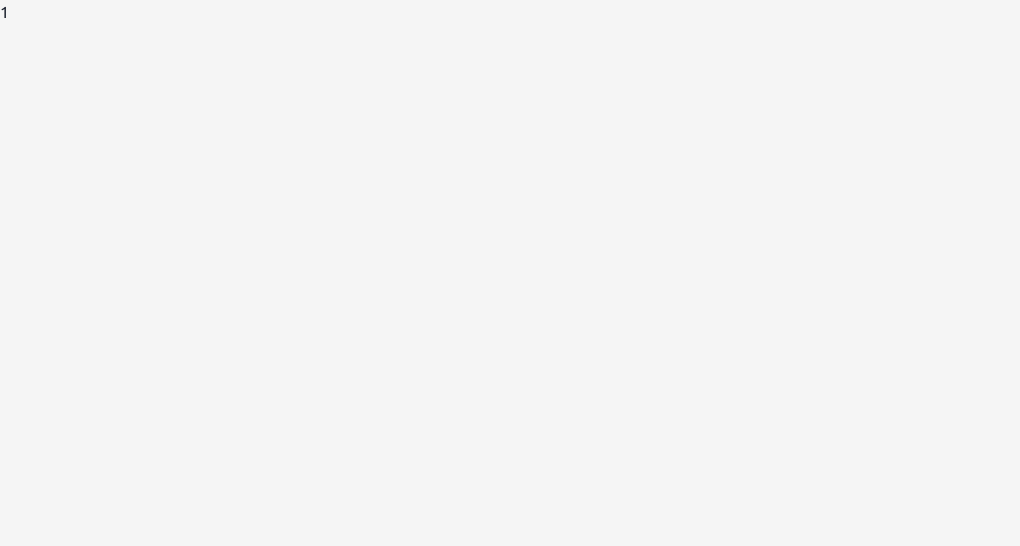
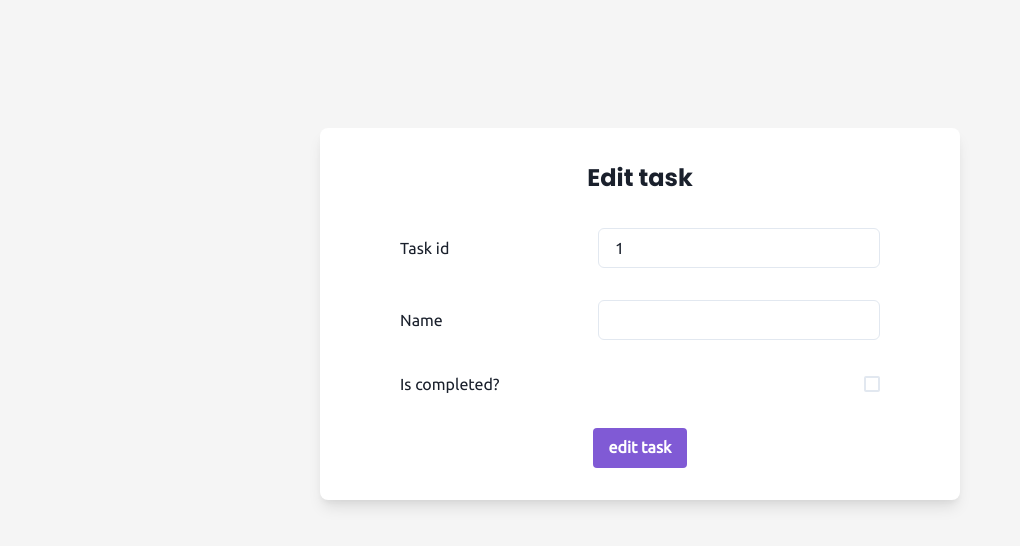
Before and after one commit to euliveiras/node-express-course, a Next.js app in the folder task-manager/task-manager-frontend/: page /task/1 in a window 1280 px wide. Shown: the top 546 px of the page, without its empty margins (0-1020 px from the left). Built offline with nearby package versions, Linux system fonts and the light colour scheme.

Commit message:
feat: added form to edit tasks details

```diff
--- a/task-manager/task-manager-frontend/src/pages/task/[slug].tsx
+++ b/task-manager/task-manager-frontend/src/pages/task/[slug].tsx
@@ -1,3 +1,20 @@
+import {
+  Box,
+  Button,
+  Center,
+  Checkbox,
+  Flex,
+  FormControl,
+  FormErrorMessage,
+  FormLabel,
+  Input,
+  InputGroup,
+  InputLeftElement,
+  InputRightElement,
+  Text,
+  VStack,
+} from "@chakra-ui/react";
+import { Field, Formik } from "formik";
 import { GetStaticPaths, GetStaticProps } from "next";
 
 type TaskProps = {
@@ -5,8 +22,94 @@ type TaskProps = {
 };
 
 export default function Task({ id }: TaskProps) {
-  console.log(id);
-  return <h1>{id}</h1>;
+  if (id) {
+    return (
+      <Flex justifyContent={"center"}>
+        <Box
+          w={640}
+          mt={32}
+          bgColor={"#FFFFFF"}
+          boxShadow={"lg"}
+          borderRadius={"lg"}
+        >
+          <Box w={"100%"}>
+            <Formik
+              initialValues={{ taskId: id, taskName: "", isCompleted: true }}
+              onSubmit={(value) => {
+                console.log(value);
+              }}
+            >
+              {({ handleSubmit, errors, touched }) => (
+                <VStack
+                  spacing={8}
+                  py={8}
+                  mx={20}
+                  as="form"
+                  onSubmit={handleSubmit}
+                >
+                  <Text fontFamily={"heading"} fontWeight={"700"} fontSize={24}>
+                    Edit task
+                  </Text>
+                  <InputGroup w="100%">
+                    <Center justifyContent={"space-between"} w="100%">
+                      <FormLabel htmlFor="taskId" m={0}>
+                        Task id
+                      </FormLabel>
+                      <Field
+                        isReadOnly
+                        w="auto"
+                        name="taskId"
+                        id="taskId"
+                        type="text"
+                        as={Input}
+                      />
+                    </Center>
+                  </InputGroup>
+                  <InputGroup w="100%">
+                    <Center justifyContent={"space-between"} w="100%">
+                      <FormLabel htmlFor="taskName" m={0}>
+                        Name
+                      </FormLabel>
+                      <Field
+                        w="auto"
+                        name="taskName"
+                        id="taskName"
+                        type="text"
+                        as={Input}
+                      />
+                    </Center>
+                  </InputGroup>
+                  <InputGroup w="100%">
+                    <Center justifyContent={"space-between"} w="100%">
+                      <FormLabel htmlFor="isCompleted" m={0}>
+                        Is completed?
+                      </FormLabel>
+                      <Field
+                        w="auto"
+                        name="isCompleted"
+                        id="isCompleted"
+                        type="checkbox"
+                        as={Checkbox}
+                      />
+                    </Center>
+                  </InputGroup>
+                  <Button
+                    variant={"solid"}
+                    borderRadius={4}
+                    colorScheme="purple"
+                    type="submit"
+                  >
+                    edit task
+                  </Button>
+                </VStack>
+              )}
+            </Formik>
+          </Box>
+        </Box>
+      </Flex>
+    );
+  }
+  return <Text>Loading</Text>;
 }
 
 export const getStaticPaths: GetStaticPaths = () => {
```
